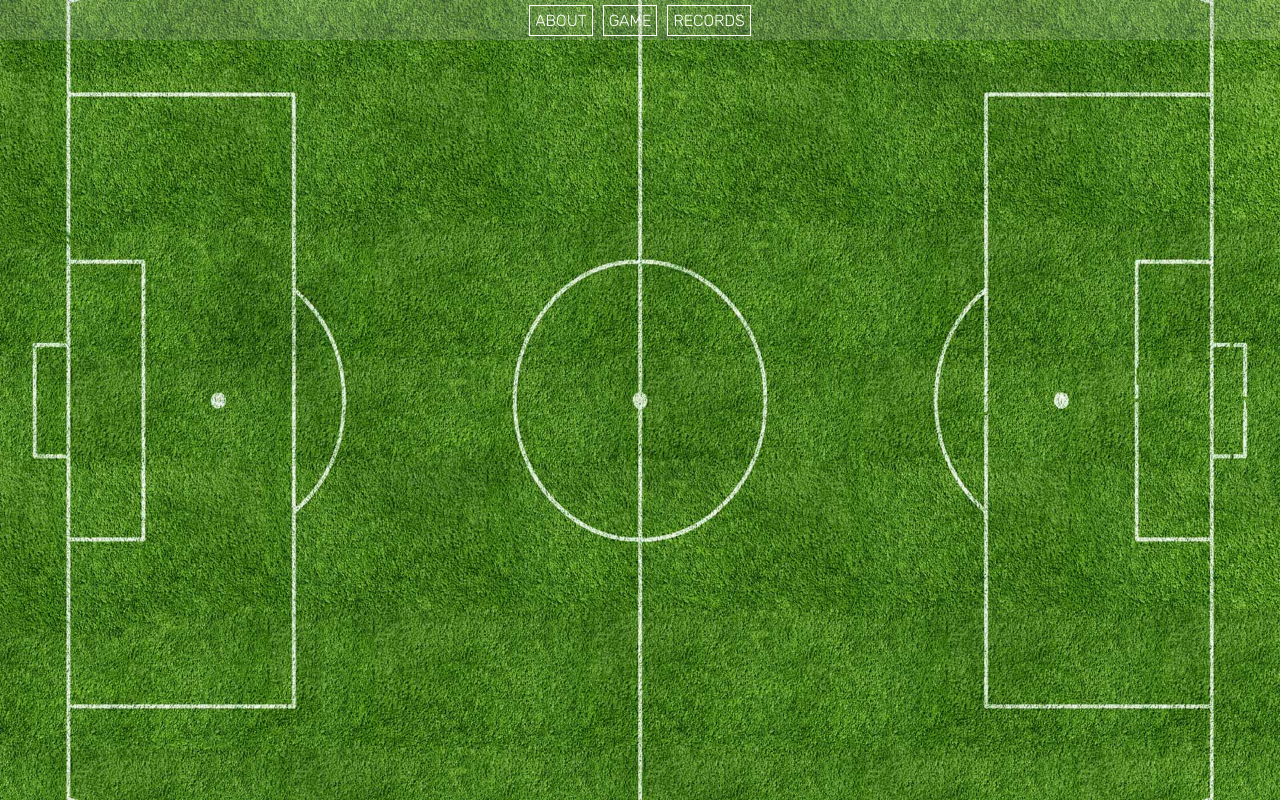
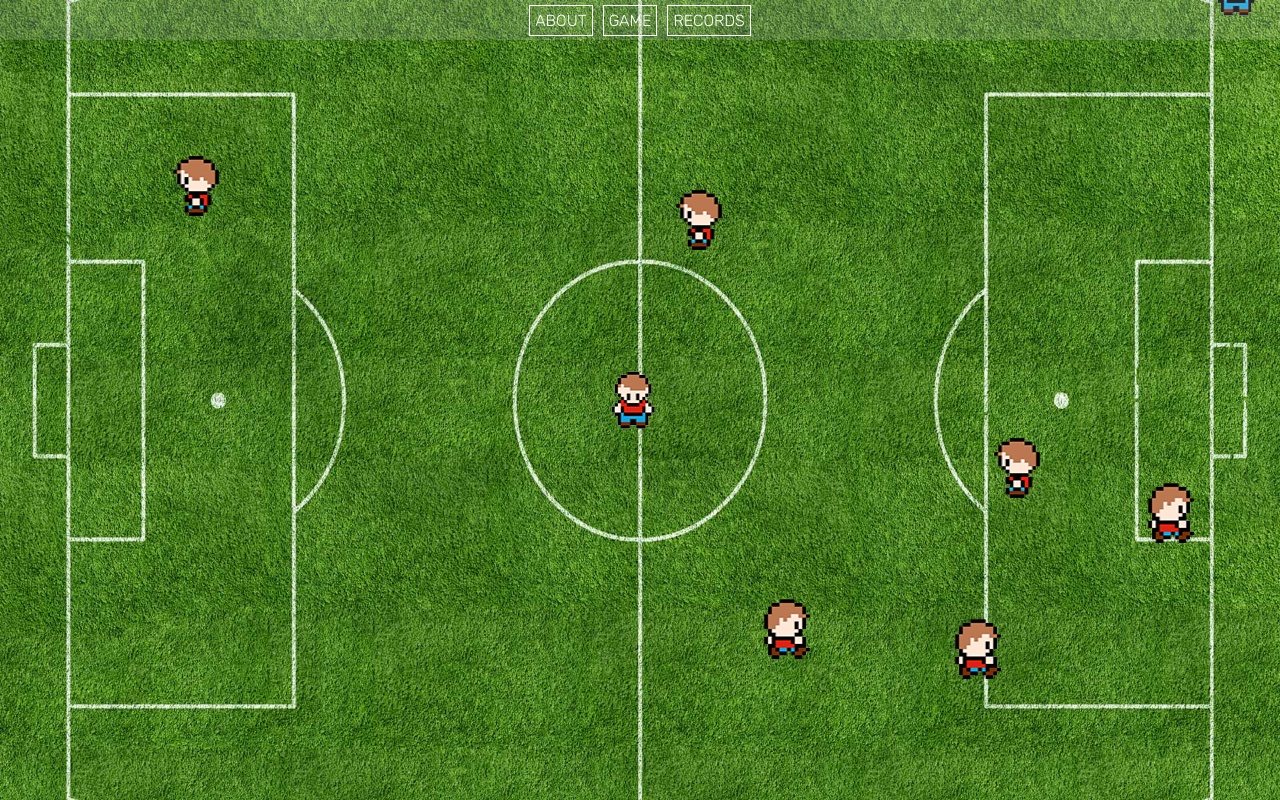
Before and after one commit to ginkomix/zombi, a plain HTML site: page index.html in a window 1280 px wide. Both pictures are taken after a click on the link "GAME". Drawn offline with Linux system fonts and the light colour scheme.

Commit message:
mob move

```diff
--- a/index.html
+++ b/index.html
@@ -40,10 +40,11 @@
             <img src="./img/32.png"  id="player32" class="person-img"alt="">
             <img src="./img/33.png"  id="player33" class="person-img"alt="">
         </div>
-        <script src="js/render.js"></script>
+
         <script src="js/mobs.js"></script>
+         <script src="js/logic.js"></script>
+          <script src="js/render.js"></script>
 
-        <script src="js/logic.js"></script>
 
         <script src="js/router.js"></script>
 
--- a/js/logic.js
+++ b/js/logic.js
@@ -6,14 +6,17 @@ class Logic {
         this.timer = 0;
         this.timerMob = 0;
         this.timerSprait = 0;
+		this.speed = 0
         this.sizeOfMobLevel1 = 7;
+		this.startGameFlag = 1;
     }
 
-    start() {
+    startGame() {
         addEventListener('keydown',this.keyboard);
         let width =window.innerWidth,
             height =window.innerHeight;
-
+		this.person.x = width/2-30;
+		this.person.y = height/2-30;
         this.sprait(this.person);
 
         for(let i =0;i<this.sizeOfMobLevel1;i++) {
@@ -45,23 +48,28 @@ class Logic {
 
             }
         }
-        this.person.x =  width/2-30;
-        this.person.y =  height/2-30;
+
 
         let self = this;
         this.timer = setTimeout(function tick(){
               render.clearField();
-            self.level0();
-            setTimeout(()=>{
+            self.playerStart();
+//            setTimeout(()=>{
                 self.level1();
 
-            },100);
-            setTimeout(tick,10);
-        },10);
+//            },100);
+            setTimeout(tick,self.speed);
+        },self.speed);
 
 
 
     }
+	start() {
+		this.speed = 4;
+	}
+	stop() {
+		this.speed = 0;
+	}
 
     level1() {
 
@@ -73,7 +81,7 @@ class Logic {
 
 
     }
-        level0() {
+        playerStart() {
 
             this.person.move();
             this.cordTrack(this.person)
@@ -153,6 +161,3 @@ class Logic {
         }
     }
     let player = new Logic();
-
-
-player.start();
--- a/js/router.js
+++ b/js/router.js
@@ -58,9 +58,16 @@ var router = new Router({
 
      document.querySelector('#game').style.display = 'block';
           render.setSizeField();
+		if(player.startGameFlag){
+			player.startGame();
+			player.startGameFlag = 0;
+		}
+		player.start();
     },
-    onLeave: () => document.querySelector('#game').style.display = 'none'
-
+    onLeave: () =>{
+		document.querySelector('#game').style.display = 'none';
+		player.stop();
+	}
   },{
     name: 'records',
     match: (text) => text === 'records',
```
